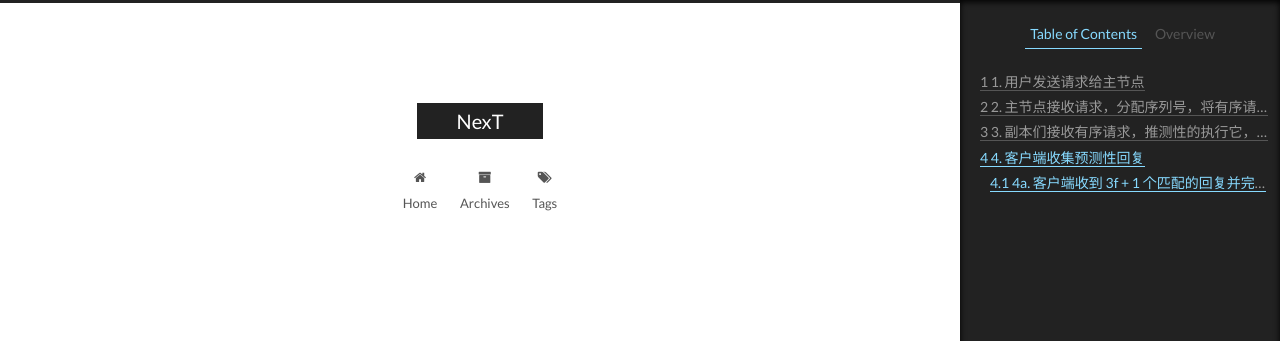
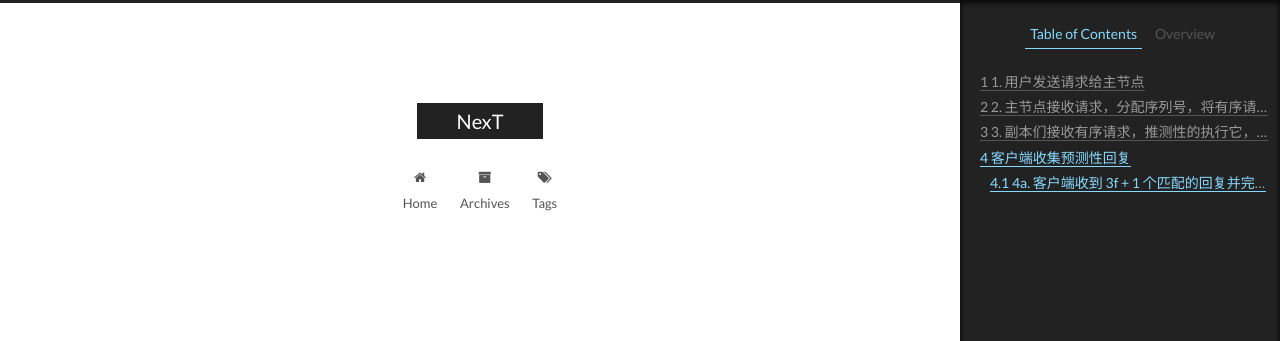
Before and after one commit to chapterzhi/chapterzhi.github.io, a Jekyll site: the page built from _posts/2019-08-01-Zyzzyva算法学习.md, in a window 1280 px wide. Shown: the top 341 px of the page. Built offline with Jekyll 4.4.1, drawn with Linux system fonts in a browser that asks for light colours; some of the changed text lies outside the part shown.

Commit message:
update blog

```diff
--- a/_posts/2019-08-01-Zyzzyva算法学习.md
+++ b/_posts/2019-08-01-Zyzzyva算法学习.md
@@ -53,10 +53,10 @@ __这个提交证书包含了i存储的历史的最大的前缀。__ 被提交
 此外，主节点只取t>t<sub>c</sub>的，t<sub>c</sub>是之前从c收到的最高的时间戳。
 #### 3. 副本们接收有序请求，推测性的执行它，然后回复给客户端
 副本从主节点接收了<<ORDER-REQ, v, n, h<sub>n</sub>, d, ND><sub>σ<sub>p</sub></sub>, m>后，检查m是否是一个形态完整良好的REQUEST信息，d是否是m正确的摘要，n = max<sub>n</sub> + 1，max<sub>n</sub>是i的历史中最大的序列号，h<sub>n</sub> = H(h<sub>n-1</sub>,d)，然后才会接受这个有序请求。一旦接受了消息，i将有序请求添加到它的历史中去，在当前的应用状态上执行请求并生成回复r，然后给c发送一个消息<<SPEC-RESPONSE, v, n, h<sub>n</sub>, H(r), c, t><sub>σ<sub>i</sub></sub>, i, r, OR>,OR = <ORDERER-REQ, v, n, h<sub>n</sub>, d, ND><sub>σ<sub>p</sub></sub>。
-一个副本可能在序列号顺序下只收到且预测性的执行了请求，但信息丢失了，或者一个错误主节点会在序列号位置中加入破洞。如果 n <= max<sub>n</sub>，副本 i 丢弃ORDER-REQ信息。如果 n > max<sub>n</sub> + 1，那么 i 丢弃这条信息，发送一个信息<FILL-HOLE, v, max<sub>n+1</sub>, n, i><sub>σ<sub>i</sub></sub>给主节点，并开启一个计时器。一旦从副本 i 收到消息<FILL-HOLE, v, max<sub>n+1, n, i><sub>σ<sub>i</sub></sub>，主节点 p 发送一个<<ORDER-REQ, v, n', h<sub>n'</sub>, d, ND><sub>σ<sub>p</sub></sub>, m'>给 i , p 将每个请求 m' 排序在 k <= n' <= n 在当前视图中；主节点忽视来自其他视图的fill-hole请求。如果 i 收到了有效的ORDER-REQ信息填了这个洞，那么它就取消计时器。否则副本就广播FILL-HOLE信息给其他所有的副本并开始一个视图变化，计时器计数结束时也是这样。任意副本 j 收到一个来自 i 的FILL-HOLE 信息就发送一个相对应的ORDER-REQ信息。如果副本在处理填补破洞时，副本 i 收到了矛盾的ORDER-REQ信息，这些矛盾的信息就形成一个不良行为的证明，在 4d 中描述。
-#### 4. 客户端收集预测性回复
+一个副本可能在序列号顺序下只收到且预测性的执行了请求，但信息丢失了，或者一个错误主节点会在序列号位置中加入破洞。如果 n <= max<sub>n</sub>，副本 i 丢弃ORDER-REQ信息。如果 n > max<sub>n</sub> + 1，那么 i 丢弃这条信息，发送一个信息<FILL-HOLE, v, max<sub>n+1</sub>, n, i><sub>σ<sub>i</sub></sub>给主节点，并开启一个计时器。一旦从副本 i 收到消息<FILL-HOLE, v, max<sub>n+1</sub>, n, i><sub>σ<sub>i</sub></sub>，主节点 p 发送一个<<ORDER-REQ, v, n', h<sub>n'</sub>, d, ND><sub>σ<sub>p</sub></sub>, m'>给 i , p 将每个请求 m' 排序在 k <= n' <= n 在当前视图中；主节点忽视来自其他视图的fill-hole请求。如果 i 收到了有效的ORDER-REQ信息填了这个洞，那么它就取消计时器。否则副本就广播FILL-HOLE信息给其他所有的副本并开始一个视图变化，计时器计数结束时也是这样。任意副本 j 收到一个来自 i 的FILL-HOLE 信息就发送一个相对应的ORDER-REQ信息。如果副本在处理填补破洞时，副本 i 收到了矛盾的ORDER-REQ信息，这些矛盾的信息就形成一个不良行为的证明，在 4d 中描述。
+#### 客户端收集预测性回复
 客户端从副本收到信息<<SPEC-RESPONSE, v, n, h<sub>n</sub>, H(r), c, t><sub>σ<sub>i</sub></sub>, i, r, OR>，i 证明了副本发布了回复。如果来自不同副本的SPEC-RESPONSE信息中的v,n,h<sub>n</sub>,H(r),c,t和r这些域的值都完全一致时，那么这些SPEC-RESPONSE _匹配 match_ 。有四种情况需要考虑，前三种又收到的匹配的预测性回复的数量区别，而不考虑OR域，最后一种只考虑OR域。
-###### 4a. 客户端收到 3f + 1 个匹配的回复并完成了请求
+##### 4a. 客户端收到 3f + 1 个匹配的回复并完成了请求
 
 
 
```
